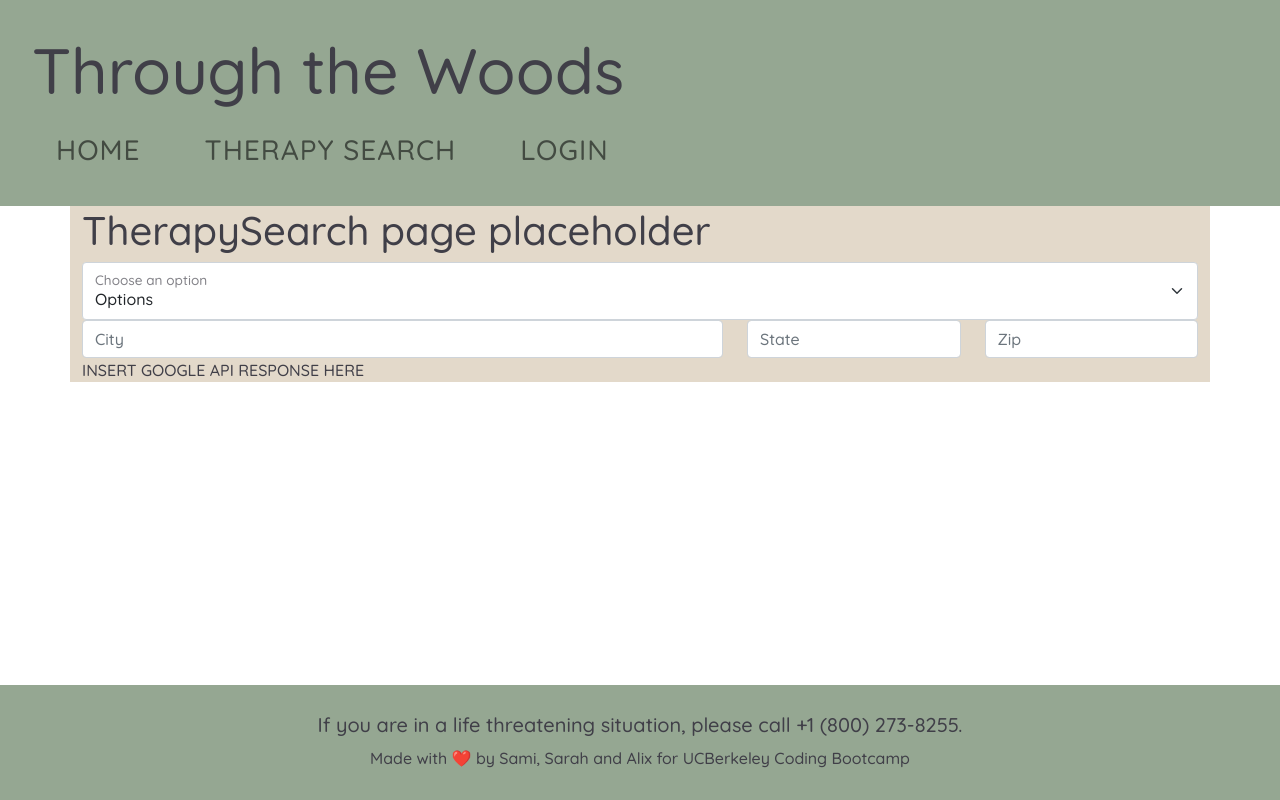
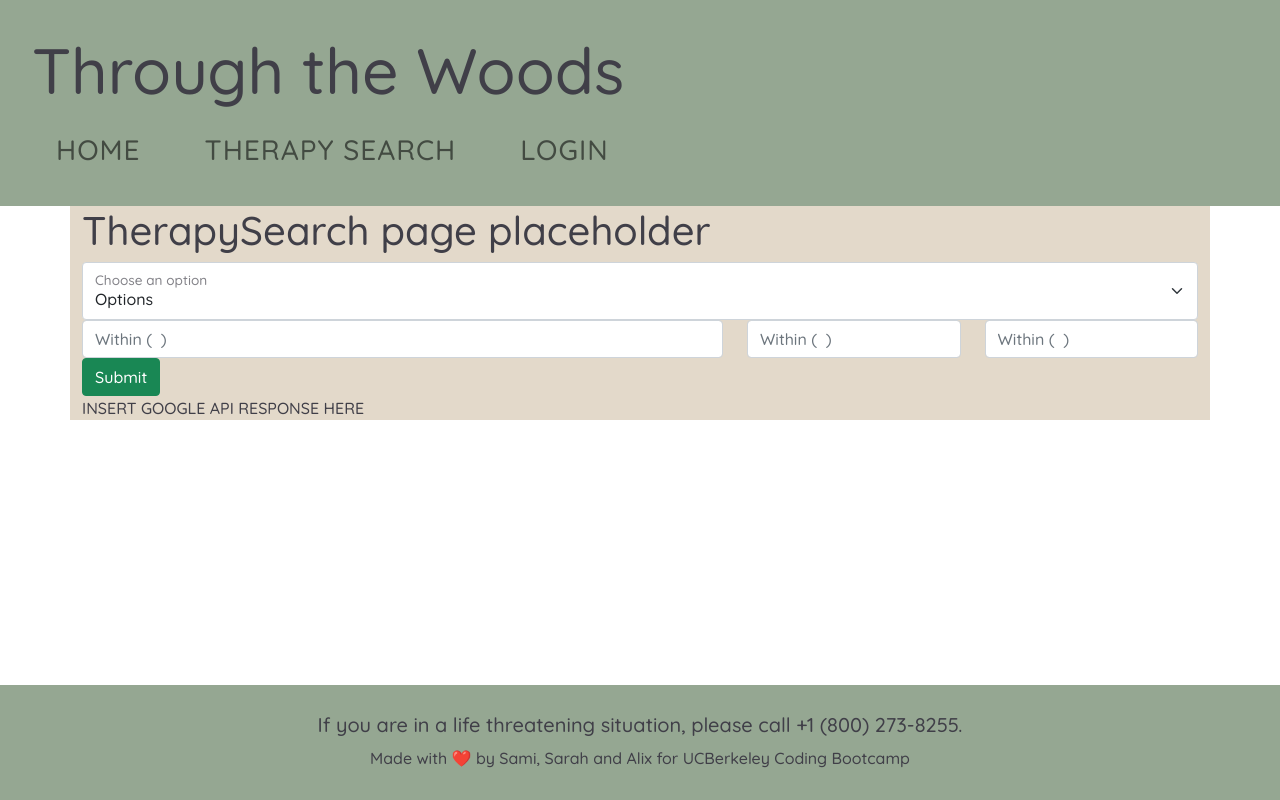
Before and after one commit to samikhawja/project_three, a React (Create React App) app in the folder client/: page /therapy in a window 1280 px wide. Built offline with nearby package versions, Linux system fonts and the light colour scheme.

Commit message:
nmeeded button

```diff
--- a/client/src/pages/TherapySearch.js
+++ b/client/src/pages/TherapySearch.js
@@ -1,4 +1,11 @@
-import { Form, Row, Col, FloatingLabel, Container } from "react-bootstrap";
+import {
+  Form,
+  Row,
+  Col,
+  FloatingLabel,
+  Container,
+  Button,
+} from "react-bootstrap";
 import "./../App.css";
 import React from "react";
 //import useFetch from "react-fetch-hook";
@@ -33,15 +40,16 @@ function TherapySearch() {
           <Form>
             <Row>
               <Col xs={7}>
-                <Form.Control placeholder="City" />
+                <Form.Control placeholder="Within (  )" />
               </Col>
               <Col>
-                <Form.Control placeholder="State" />
+                <Form.Control placeholder="Within (  )" />
               </Col>
               <Col>
-                <Form.Control placeholder="Zip" />
+                <Form.Control placeholder="Within (  )" />
               </Col>
             </Row>
+            <Button variant="success">Submit</Button>{" "}
             <Row>
               <Col>INSERT GOOGLE API RESPONSE HERE</Col>
             </Row>
@@ -58,3 +66,5 @@ export default TherapySearch;
 //city, state, zip?
 //container to load results
 //STYLE!
+//option values assigned
+//pre-converted options of distance
```
